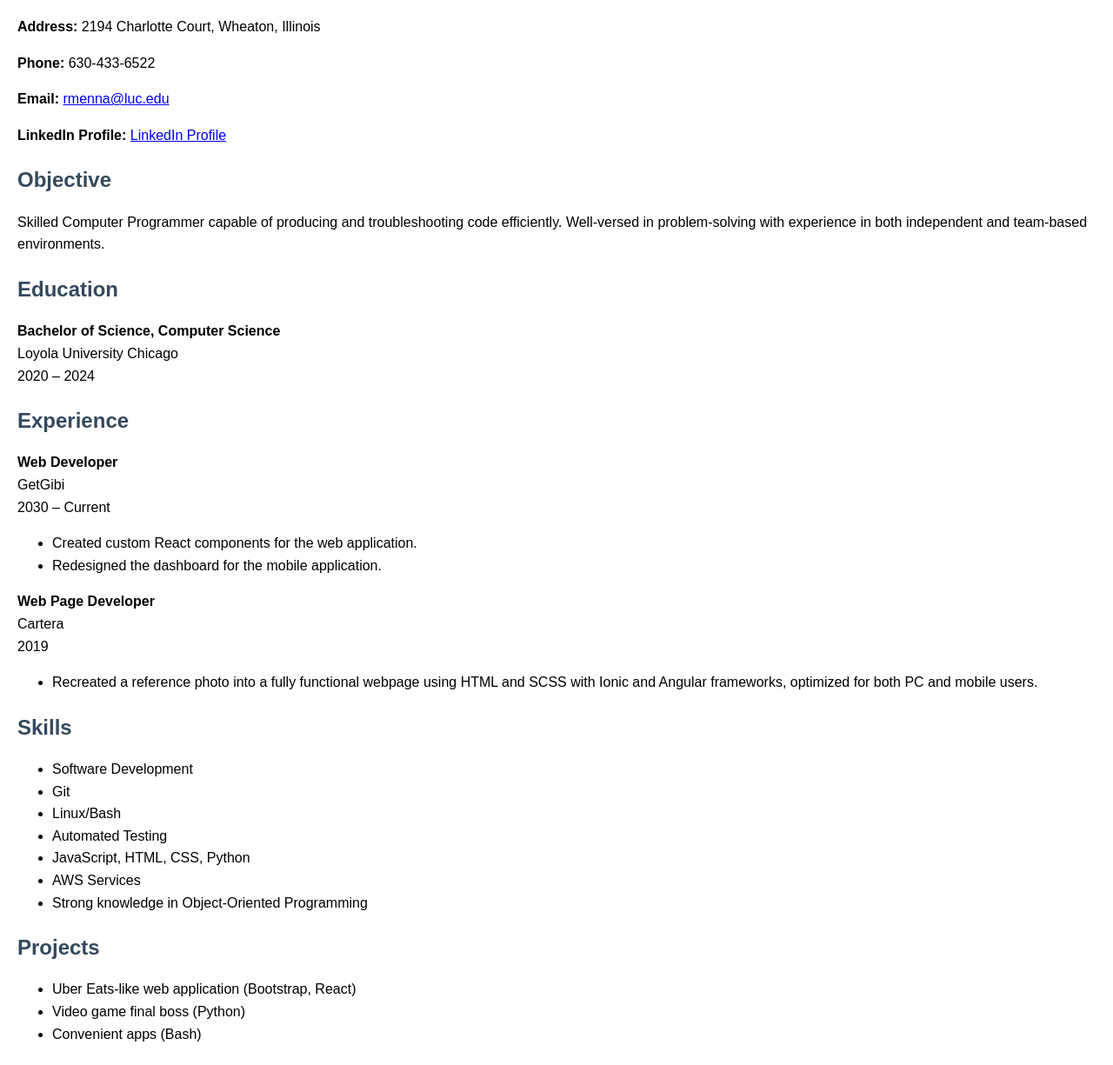
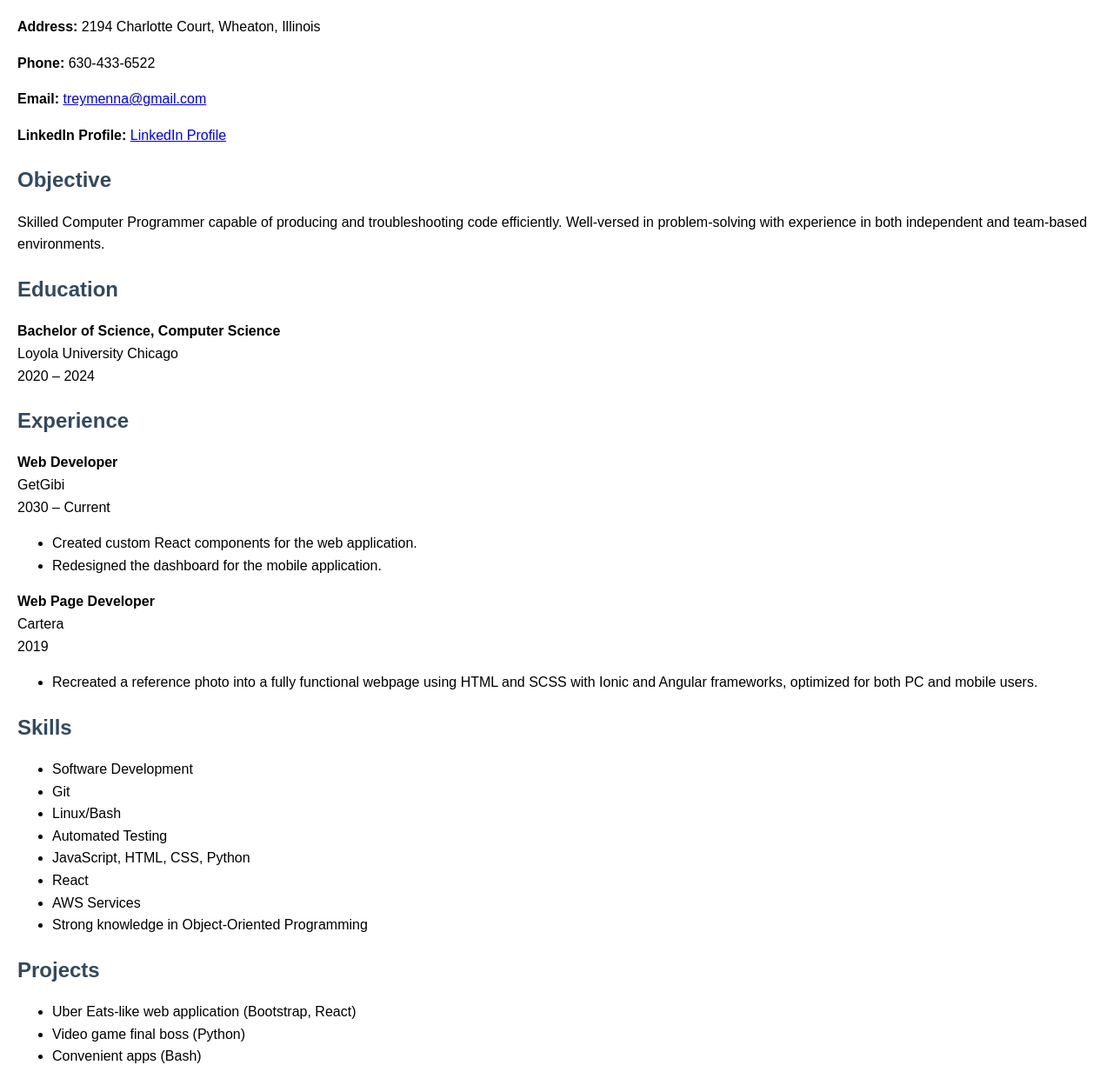
Before and after one commit to Trey-Menna/Trey-Menna.github.io, a plain HTML site: page index.html in a window 1280 px wide. Shown: the part 76-1301 px from the top of the page at 87% size. Drawn offline with Linux system fonts and the light colour scheme.

Commit message:
updated email

```diff
--- a/index.html
+++ b/index.html
@@ -31,7 +31,7 @@
         <h1>Ronald "Trey" Menna</h1>
         <p><strong>Address:</strong> 2194 Charlotte Court, Wheaton, Illinois</p>
         <p><strong>Phone:</strong> 630-433-6522</p>
-        <p><strong>Email:</strong> <a href="mailto:treymenna@gmail.com">rmenna@luc.edu</a></p>
+        <p><strong>Email:</strong> <a href="mailto:treymenna@gmail.com">treymenna@gmail.com</a></p>
         <p><strong>LinkedIn Profile:</strong> <a href="https://www.linkedin.com/in/trey-menna-a0445029a/">LinkedIn Profile</a></p>
     </header>
     <section class="section">
@@ -72,6 +72,7 @@
             <li>Linux/Bash</li>
             <li>Automated Testing</li>
             <li>JavaScript, HTML, CSS, Python</li>
+            <li>React</li>
             <li>AWS Services</li>
             <li>Strong knowledge in Object-Oriented Programming</li>
         </ul>
```
